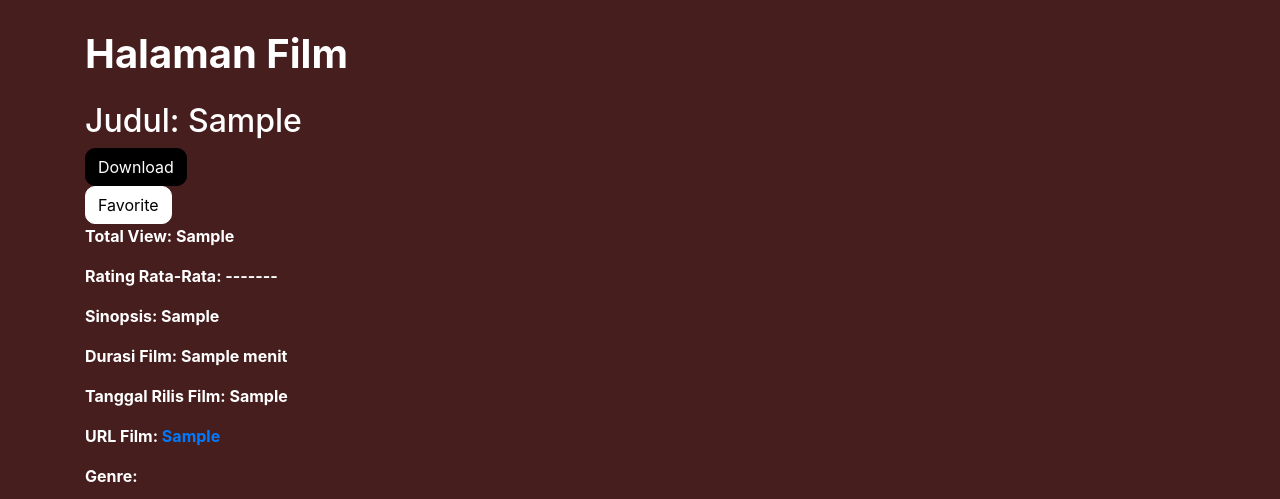
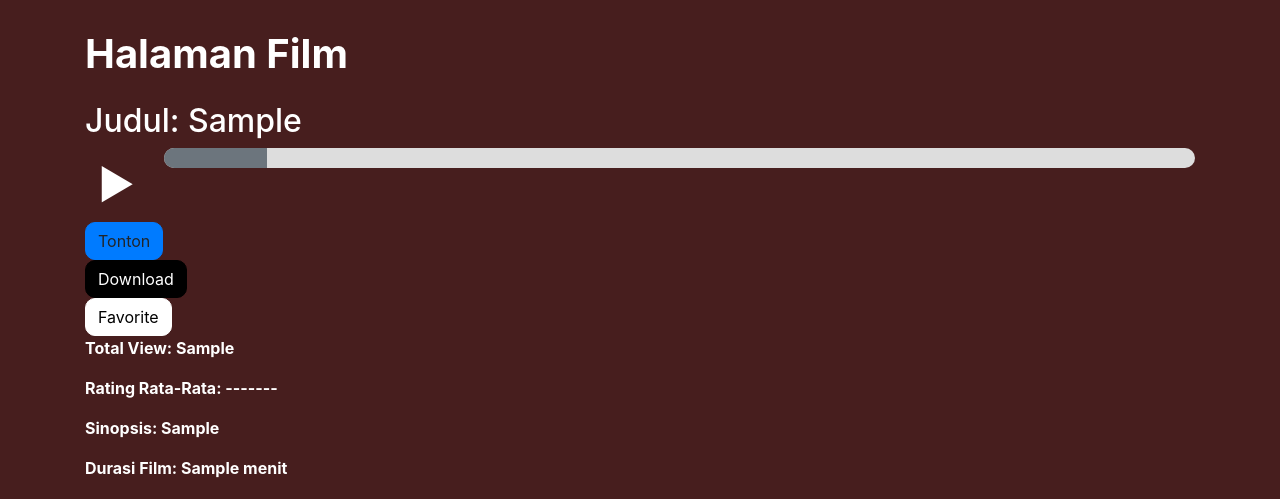
Before and after one commit to BASDAT-B-2/pacilflix-B-2, a Django app: template TK3_B_2/tayangan/templates/HalamanFilm.html in a window 1280 px wide. Shown: the part 56-555 px from the top of the page. Run offline with Django 5.2, Linux system fonts and the light colour scheme; the template is opened without the code that fills it: most values are stand-ins (such as "Sample title", 1, 10 or a date in 2020); some libraries are stand-ins or nearby versions.

Commit message:
progress bar

```diff
--- a/TK3_B_2/tayangan/templates/HalamanFilm.html
+++ b/TK3_B_2/tayangan/templates/HalamanFilm.html
@@ -56,6 +56,20 @@
     .ulasan {
       margin-top: 30px; /* Spasi atas */
     }
+
+    .progress {
+      height: 20px;
+      background-color: #ddd;
+      border-radius: 10px;
+      overflow: hidden;
+      margin-bottom: 20px;
+    }
+
+    .progress-bar {
+      height: 100%;
+      background-color: #007bff;
+    }
+
   </style>
 </head>
 <body>
@@ -66,6 +80,19 @@
   <!-- Informasi Film -->
   <div class="film-info">
     <h2>Judul: {{ film_tinfo.1 }}<span id="judul-film"></span></h2>
+
+     <!-- Progress Bar -->
+    <div class="d-flex align-items-start">
+      <button id="btn-tonton" class="btn btn-triangle mr-3" style="font-size: 40px; color: white;">&#9658;</button>
+      <div class="progress flex-grow-1">
+        <div class="progress-bar bg-secondary" id="progress-bar" role="progressbar" style="width: 10%;" aria-valuenow="10" aria-valuemin="0" aria-valuemax="100"></div>
+        <div class="progress-bar bg-primary" id="progress-bar-fill" role="progressbar" style="width: 0%;" aria-valuenow="0" aria-valuemin="0" aria-valuemax="100"></div>
+      </div>
+    </div>
+
+    <!-- Tombol Tonton -->
+    <a href="{{ url_video_film }}" class="btn btn-tonton" target="_blank">Tonton</a>
+
 
 <!-- Tombol Unduh -->
 <form action="{% url 'daftar_unduhan:daftar_unduhan' %}" method="post">
@@ -167,5 +194,28 @@
 <script src="https://cdnjs.cloudflare.com/ajax/libs/popper.js/1.16.0/umd/popper.min.js"></script>
 <script src="https://maxcdn.bootstrapcdn.com/bootstrap/4.5.2/js/bootstrap.min.js"></script>
 
+<!-- Script JavaScript -->
+<script>
+  // Fungsi untuk mengatur progress bar
+  function setProgressBar() {
+    var progressBar = document.getElementById('progress-bar-fill');
+    var width = 0;
+    var id = setInterval(frame, 10);
+    function frame() {
+      if (width >= 100) {
+        clearInterval(id);
+      } else {
+        width++;
+        progressBar.style.width = width + '%';
+      }
+    }
+  }
+
+  // Panggil fungsi setProgressBar saat tombol Tonton diklik
+  document.getElementById('btn-tonton').addEventListener('click', function() {
+    setProgressBar();
+  });
+</script>
+
 </body>
 {% endblock content %}
```
Also changed, not shown: TK3_B_2/tayangan/templates/HalamanSeries.html (+45 -0 lines).
